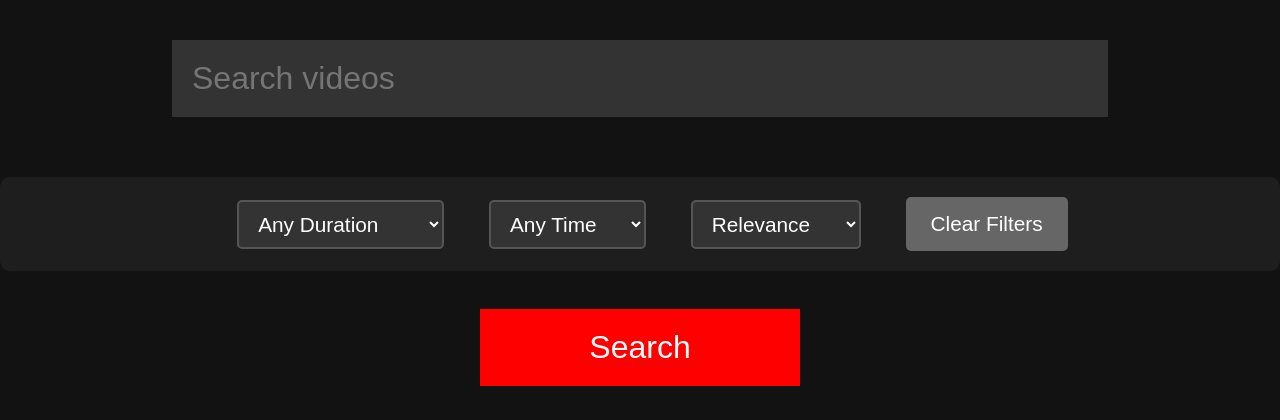
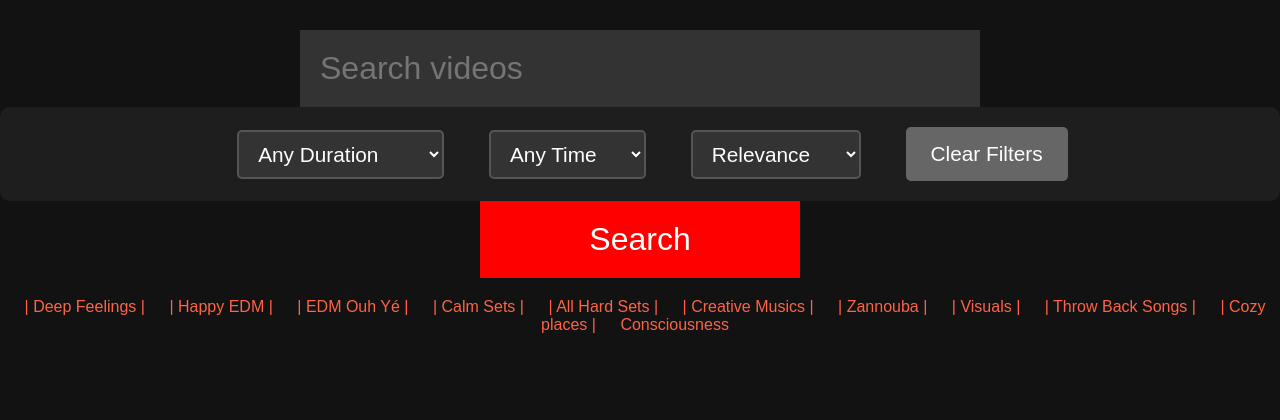
Before and after one commit to badrfardane/musik, a plain HTML site: page index.html in a window 1280 px wide. Shown: the top 420 px of the page. Drawn offline with nearby package versions, Linux system fonts and the light colour scheme.

Commit message:
Update index.html

```diff
--- a/index.html
+++ b/index.html
@@ -26,11 +26,11 @@
 
         #keywords {
             padding: 20px; /* Agrandi */
-            margin: 40px 0;
+            margin-top: 30px;
             background-color: #333333;
             color: #ffffff;
             border: none;
-            width: 70%;
+            width: 50%;
             font-size: 2em; /* Agrandi */
         }
 
@@ -107,13 +107,12 @@
         }
 
         #playlistLinks {
-            margin: 40px 0; /* Agrandi */
+            margin: 20px 0; /* Agrandi */
             text-align: center;
         }
 
         #playlistLinks a {
             display: inline;        /* Passage en affichage en ligne */
-            font-size: 2em;         /* Agrandi */
             margin: 0 10px;         /* Espacement horizontal */
             color: #ff6347;
             text-decoration: none;  /* Optionnel : enlever le soulignement */
@@ -129,7 +128,6 @@
 
         /* Search Filters & Sorting Styles */
         #filtersContainer {
-            margin: 20px 0;
             padding: 20px;
             background-color: #1e1e1e;
             border-radius: 10px;
@@ -280,7 +278,6 @@
             </div>
         </div>
 
-        <br>
         <button id="searchButton" onclick="searchVideos()">Search</button>
 
         <div id="playlistLinks">
```
